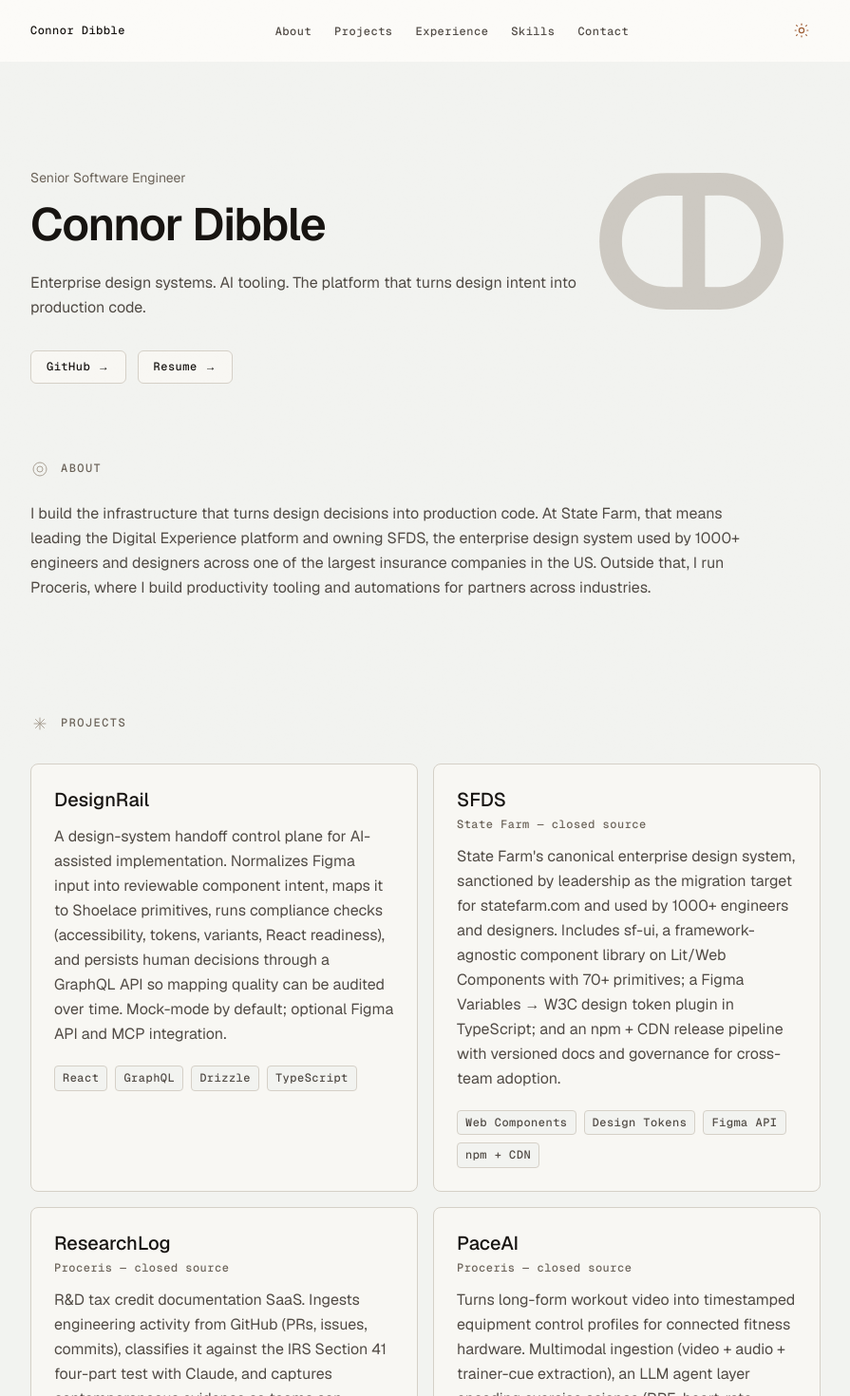
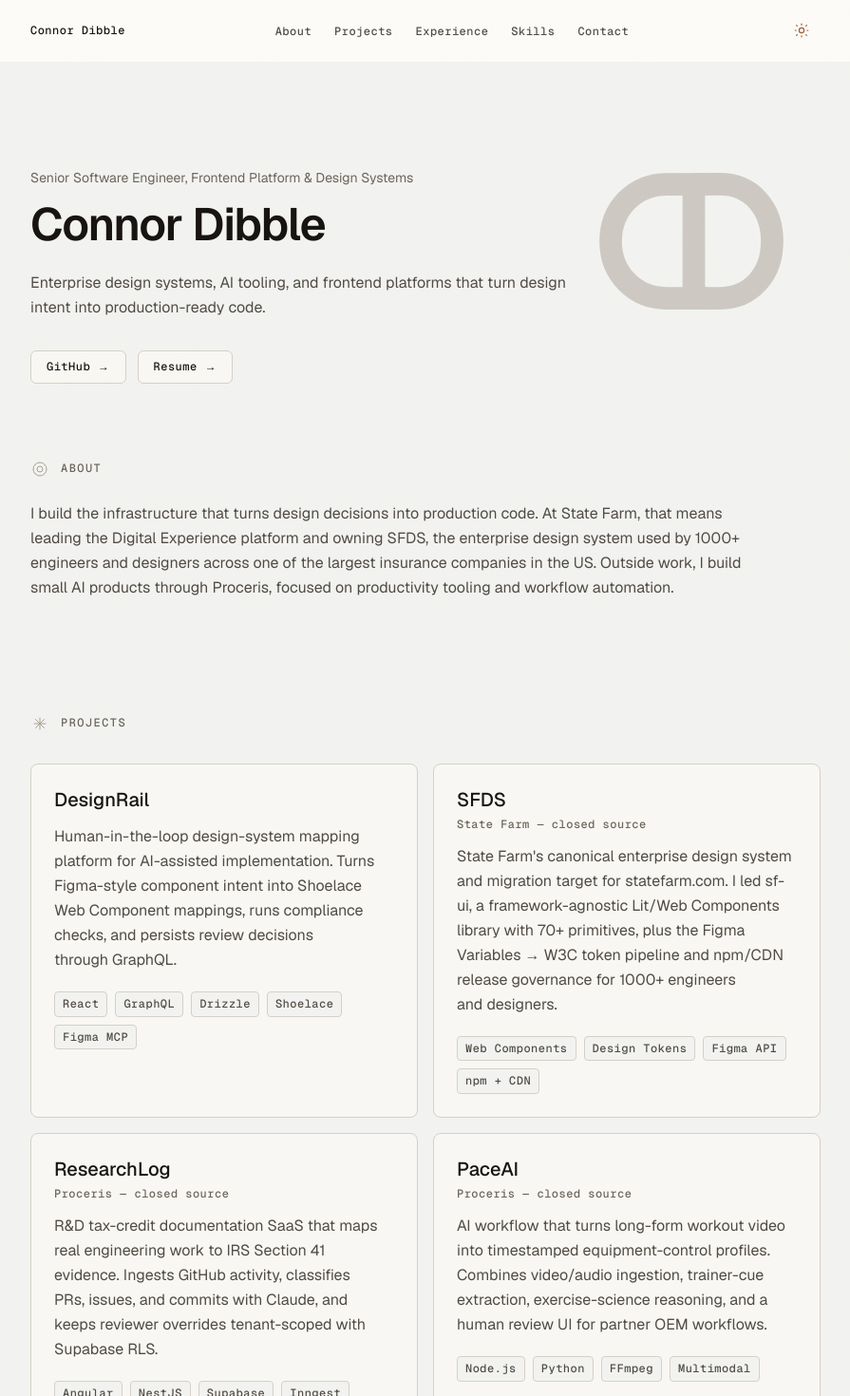
Before and after one commit to connordibble/connordibble.dev, a Next.js app: page / in a window 1280 px wide. Shown: the top 1470 px of the page at 95% size, without its empty margins (192-1087 px from the left). Built offline with nearby package versions, Linux system fonts and the light colour scheme.

Commit message:
style: sharpen portfolio positioning copy

```diff
--- a/src/app/layout.tsx
+++ b/src/app/layout.tsx
@@ -16,25 +16,28 @@
 });
 
 export const metadata: Metadata = {
-  title: "Connor Dibble — Senior Software Engineer",
+  title:
+    "Connor Dibble — Senior Software Engineer, Frontend Platform & Design Systems",
   description:
-    "Enterprise design systems. AI tooling. The platform that turns design intent into production code.",
+    "Enterprise design systems, AI tooling, and frontend platforms that turn design intent into production-ready code.",
   authors: [{ name: "Connor Dibble" }],
   creator: "Connor Dibble",
   metadataBase: new URL("https://connordibble.dev"),
   openGraph: {
-    title: "Connor Dibble — Senior Software Engineer",
+    title:
+      "Connor Dibble — Senior Software Engineer, Frontend Platform & Design Systems",
     description:
-      "Enterprise design systems. AI tooling. The platform that turns design intent into production code.",
+      "Enterprise design systems, AI tooling, and frontend platforms that turn design intent into production-ready code.",
     url: "https://connordibble.dev",
     siteName: "connordibble.dev",
     type: "website",
   },
   twitter: {
     card: "summary_large_image",
-    title: "Connor Dibble — Senior Software Engineer",
+    title:
+      "Connor Dibble — Senior Software Engineer, Frontend Platform & Design Systems",
     description:
-      "Enterprise design systems. AI tooling. The platform that turns design intent into production code.",
+      "Enterprise design systems, AI tooling, and frontend platforms that turn design intent into production-ready code.",
   },
   robots: { index: true, follow: true },
 };
--- a/src/app/opengraph-image.tsx
+++ b/src/app/opengraph-image.tsx
@@ -1,6 +1,6 @@
 import { ImageResponse } from "next/og";
 
-export const alt = "Connor Dibble — Senior Software Engineer";
+export const alt = "Connor Dibble — Frontend Platform & Design Systems";
 
 export const size = {
   width: 1200,
@@ -70,7 +70,7 @@
                 marginBottom: 18,
               }}
             >
-              Senior Software Engineer
+              Frontend Platform & Design Systems
             </div>
             <div
               style={{
@@ -91,7 +91,7 @@
                 maxWidth: 690,
               }}
             >
-              Enterprise design systems. AI tooling. Production code.
+              Design systems. AI tooling. Production-ready code.
             </div>
             <div
               style={{
--- a/src/components/about.tsx
+++ b/src/components/about.tsx
@@ -9,8 +9,8 @@
         code. At State Farm, that means leading the Digital Experience platform
         and owning SFDS, the enterprise design system used by 1000+ engineers
         and designers across one of the largest insurance companies in the US.
-        Outside that, I run Proceris, where I build productivity tooling and
-        automations for partners across industries.
+        Outside work, I build small AI products through Proceris, focused on
+        productivity tooling and workflow automation.
       </p>
     </section>
   );
--- a/src/components/experience.tsx
+++ b/src/components/experience.tsx
@@ -13,7 +13,7 @@
     company: "State Farm",
     dates: "Mar 2026 – Present",
     description:
-      "Set technical direction across the statefarm.com Digital Experience suite — 8 product teams, 40–50 engineers, executive-backed 100% SFDS adoption. Built an AI design-to-code pipeline on Figma MCP that compressed Figma-to-Web-Component implementation from two weeks to one day.",
+      "Set technical direction across the statefarm.com Digital Experience suite — 8 product teams, 40–50 engineers, and an executive-backed migration toward 100% SFDS adoption. Built an AI design-to-code pipeline on Figma MCP that compressed supported Figma-to-Web-Component workflows from multi-week handoff cycles to roughly one day.",
   },
   {
     title: "Lead Software Engineer — State Farm Design System (SFDS)",
--- a/src/components/hero.tsx
+++ b/src/components/hero.tsx
@@ -13,13 +13,15 @@
       <BrandMark
         className="pointer-events-none absolute top-1/2 right-0 -z-10 hidden h-80 w-80 -translate-y-1/2 text-border-strong opacity-50 md:block"
       />
-      <p className="text-body-small text-text-subtle">Senior Software Engineer</p>
+      <p className="text-body-small text-text-subtle">
+        Senior Software Engineer, Frontend Platform & Design Systems
+      </p>
       <h1 className="mt-3 text-[40px] sm:text-display font-semibold tracking-tight text-text text-pretty">
         Connor Dibble
       </h1>
       <p className="mt-6 max-w-144 text-body text-text-muted leading-relaxed text-pretty">
-        Enterprise design systems. AI tooling. The platform that turns design
-        intent into production code.
+        Enterprise design systems, AI tooling, and frontend platforms that turn
+        design intent into production-ready code.
       </p>
       <div className="mt-8 flex flex-wrap items-center gap-3">
         <PillLink
--- a/src/data/projects.ts
+++ b/src/data/projects.ts
@@ -23,8 +23,8 @@
     slug: "designrail",
     title: "DesignRail",
     description:
-      "A design-system handoff control plane for AI-assisted implementation. Normalizes Figma input into reviewable component intent, maps it to Shoelace primitives, runs compliance checks (accessibility, tokens, variants, React readiness), and persists human decisions through a GraphQL API so mapping quality can be audited over time. Mock-mode by default; optional Figma API and MCP integration.",
-    tags: ["React", "GraphQL", "Drizzle", "TypeScript"],
+      "Human-in-the-loop design-system mapping platform for AI-assisted implementation. Turns Figma-style component intent into Shoelace Web Component mappings, runs compliance checks, and persists review decisions through GraphQL.",
+    tags: ["React", "GraphQL", "Drizzle", "Shoelace", "Figma MCP"],
     externalUrl: "https://github.com/connordibble/DesignRail",
   },
   {
@@ -32,7 +32,7 @@
     title: "SFDS",
     owner: "State Farm — closed source",
     description:
-      "State Farm's canonical enterprise design system, sanctioned by leadership as the migration target for statefarm.com and used by 1000+ engineers and designers. Includes sf-ui, a framework-agnostic component library on Lit/Web Components with 70+ primitives; a Figma Variables → W3C design token plugin in TypeScript; and an npm + CDN release pipeline with versioned docs and governance for cross-team adoption.",
+      "State Farm's canonical enterprise design system and migration target for statefarm.com. I led sf-ui, a framework-agnostic Lit/Web Components library with 70+ primitives, plus the Figma Variables → W3C token pipeline and npm/CDN release governance for 1000+ engineers and designers.",
     tags: ["Web Components", "Design Tokens", "Figma API", "npm + CDN"],
     detail: {
       headline:
@@ -40,11 +40,11 @@
       sections: [
         {
           heading: "Problem",
-          body: "State Farm's frontend ecosystem spanned eight product teams shipping inconsistent UI across Angular, React, and bespoke component libraries. Brand drift, accessibility gaps, and duplicated engineering effort compounded with every release. The org needed a single canonical system that any team could adopt without rewriting its stack.",
+          body: "State Farm's frontend ecosystem spans hundreds of product teams shipping inconsistent UI across Angular, React, Next.js, JSP, and other frameworks. Despite past efforts at unifying the design ecosystem, brand drift, accessibility gaps, and duplicated engineering effort compounded with every release. The org needed a single framework-agnostic system that any team could adopt without rewriting its stack.",
         },
         {
           heading: "Approach",
-          body: "Architected sf-ui — a framework-agnostic component library built on Lit and native Web Components. Framework-agnostic specifically: the same <sf-button> renders identically inside an Angular shell, a React SPA, or a server-rendered page. Built a Figma Variables → W3C design token plugin in TypeScript so design changes flow into code as a typed pipeline, not a transcription exercise. Owned the npm publishing, CDN distribution, versioned docs, and release governance that lets the system ship like any other dependency.",
+          body: "Architected sf-ui — a framework-agnostic component library built with web components in Lit. Framework-agnostic specifically: the same <sf-button> renders identically inside an Angular shell, a React SPA, or a server-rendered page. Built a Figma Variables → W3C design token plugin in TypeScript so design changes flow into code as a typed pipeline, not a transcription exercise. Owned the npm publishing, CDN distribution, versioned docs, and release governance that lets the system ship like any other dependency.",
         },
         {
           heading: "Impact",
@@ -52,7 +52,7 @@
         },
         {
           heading: "Stack",
-          body: "Lit · Web Components · TypeScript · Figma Plugin API · W3C Design Tokens · npm · CDN distribution · Storybook · GitLab CI/CD",
+          body: "Lit · Web Components · TypeScript · Figma Plugin API · W3C Design Tokens · npm · CDN distribution · GitLab CI/CD",
         },
       ],
     },
@@ -62,7 +62,7 @@
     title: "ResearchLog",
     owner: "Proceris — closed source",
     description:
-      "R&D tax credit documentation SaaS. Ingests engineering activity from GitHub (PRs, issues, commits), classifies it against the IRS Section 41 four-part test with Claude, and captures contemporaneous evidence so teams can defend their credit at audit time instead of reconstructing it at year-end. Row-level security throughout; classification jobs run async via Inngest.",
+      "R&D tax-credit documentation SaaS that maps real engineering work to IRS Section 41 evidence. Ingests GitHub activity, classifies PRs, issues, and commits with Claude, and keeps reviewer overrides tenant-scoped with Supabase RLS.",
     tags: ["Angular", "NestJS", "Supabase", "Inngest"],
     detail: {
       headline:
@@ -92,7 +92,7 @@
     title: "PaceAI",
     owner: "Proceris — closed source",
     description:
-      "Turns long-form workout video into timestamped equipment control profiles for connected fitness hardware. Multimodal ingestion (video + audio + trainer-cue extraction), an LLM agent layer encoding exercise science (RPE, heart-rate zones, work-to-rest ratios, progressive overload), and structured output that maps directly into a partner OEM's production control schema. Human-in-the-loop review UI; on-prem deployment for enterprise data residency.",
+      "AI workflow that turns long-form workout video into timestamped equipment-control profiles. Combines video/audio ingestion, trainer-cue extraction, exercise-science reasoning, and a human review UI for partner OEM workflows.",
     tags: ["Node.js", "Python", "FFmpeg", "Multimodal"],
     detail: {
       headline:
```
